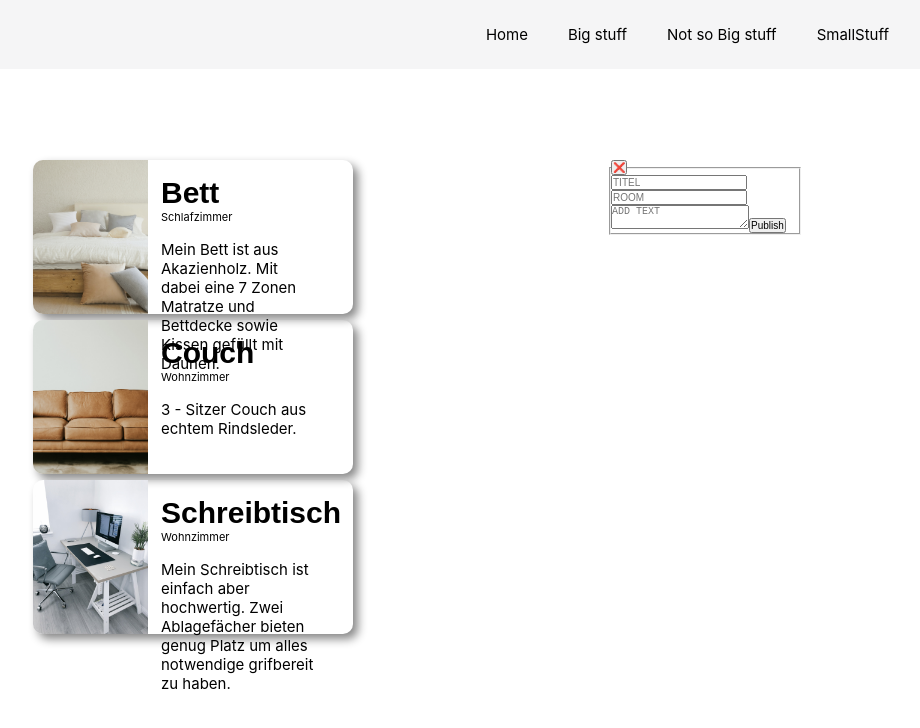
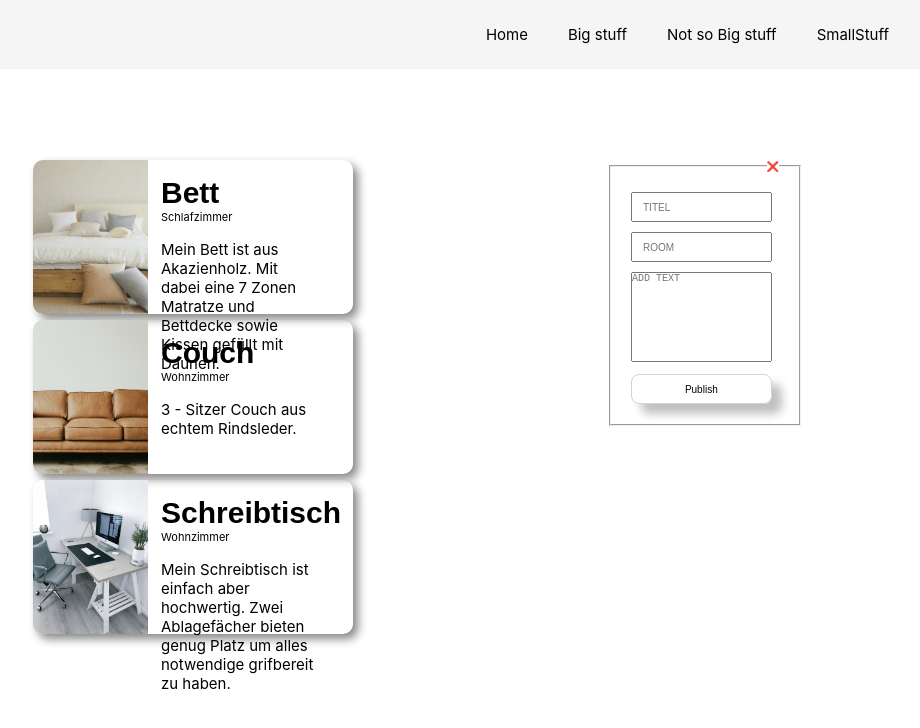
Before and after one commit to jAs0n1337/hausinventar, a React (Create React App) app: page /BigStuff in a window 1280 px wide. Both pictures are taken after a click on the button "Add Something". Shown: the top 728 px of the page, without its empty margins (223-1143 px from the left). Built offline with nearby package versions, Linux system fonts and the light colour scheme.

Commit message:
styling form

```diff
--- a/src/App.js
+++ b/src/App.js
@@ -4,15 +4,13 @@ import Home from './pages/Home';
 import NavComponent from './components/navComponent/NavComponent';
 import Data from './data';
 import CreateCard from './components/createCard/CreateCard';
-import AddSomething from './components/addSomething/AddSomething';
 
 function App() {
 
-	{/* Daten Filtern und an die Komponenten übergeben */ }
 	const bigStuffItems = Data.filter(item => item.typ === "BigStuff");
 	const smallStuffItems = Data.filter(item => item.typ === "SmallStuff");
 	const notSoBigStuffItems = Data.filter(item => item.typ === "NotSoBigStuff");
-	{/*================================================================================*/ }
+
 	return (
 		<div className="App">
 			<Router>
--- a/src/components/addSomething/AddSomething.css
+++ b/src/components/addSomething/AddSomething.css
@@ -2,6 +2,7 @@
     display: none;
     color: red;
 }
+
 .showForm {
     color: blue;
     display: flex;
@@ -17,6 +18,46 @@
 .addSomethingButton {
     height: 30px;
     width: 100px;
+    background-color: transparent;
+    box-shadow: 10px 10px 10px silver;
+    border-radius: 8px;
+    border: 1px solid lightgray;
+}
+
+.formClose {
+    text-align: right;
+}
+
+.formClose Button {
+    border: transparent;
+    background-color: transparent;
+}
+
+.fieldset {
+    padding: 20px;
+}
+
+.fieldset input {
+    margin-bottom: 10px;
+    padding: 10px;
+    width: 95%;
+    height: 30px;
+}
+
+.fieldset textarea {
+    resize: none;
+    width: 95%;
+    height: 90px;
+    margin-bottom: 10px;
+}
+
+.formButton {
+    height: 30px;
+    width: 95%;
+    background-color: transparent;
+    box-shadow: 10px 10px 10px silver;
+    border-radius: 8px;
+    border: 1px solid lightgray;
 }
 
 /* form {
@@ -39,12 +80,7 @@
     height: 100px;
 }
 
-.formClose {
-    margin-bottom: 10%;
-    margin-left: 85%;
-    background-color: transparent;
-    border: transparent;
-}
+
 
 .formButton {
     padding: 2%;
--- a/src/components/addSomething/AddSomething.jsx
+++ b/src/components/addSomething/AddSomething.jsx
@@ -1,4 +1,4 @@
-import React, { useEffect, useState } from 'react'
+import React, { useState } from 'react'
 import './AddSomething.css'
 
 const AddSomething = () => {
@@ -14,9 +14,9 @@ const AddSomething = () => {
             <button className={`AddSomething addSomethingButton ${addButton ? "hideForm" : ""}`} onClick={toggleButton} >Add Something</button>
             <div className={`AddSomething ${addButton ? "showForm" : "hideForm"}`}>
                 <form>
-                    <fieldset>
-                        <legend>
-                            <button className='formClose'>❌</button>
+                    <fieldset className='fieldset'>
+                        <legend className='formClose'>
+                            <button>❌</button>
                         </legend>
                         <input type="text" placeholder='TITEL'></input>
                         <input type="text" placeholder='ROOM'></input>
```
Also changed, not shown: 2 other files (tests, documents, lock files or other folders).
